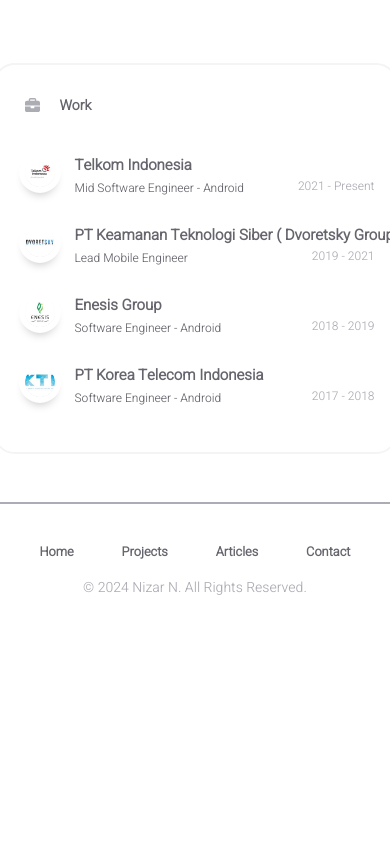
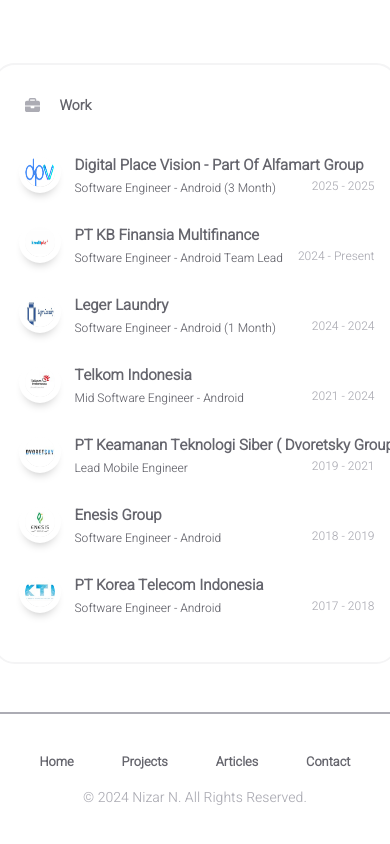
Before and after one commit to NizarNaufal/my-portofolio, a React (Create React App) app: page / in a window 390 px wide. Shown: the part 4240-5084 px from the top of the page. Before the commit the page ends 4877 px from the top, so only its background shows below. Built offline with nearby package versions, Linux system fonts and the light colour scheme.

Commit message:
Fix: Add Kreditplus Mobile Apps, Osa Apps

```diff
--- a/src/components/homepage/works.jsx
+++ b/src/components/homepage/works.jsx
@@ -15,6 +15,42 @@
 					<div className="works-body">
 						<div className="work">
 							<img
+								src="./logo_dpv.png"
+								alt="kb"
+								className="work-image"
+							/>
+							<div className="work-title">Digital Place Vision - Part Of Alfamart Group</div>
+							<div className="work-subtitle">
+								Software Engineer - Android (3 Month)
+							</div>
+							<div className="work-duration">2025 - 2025</div>
+						</div>
+						<div className="work">
+							<img
+								src="./logo_kp.png"
+								alt="kb"
+								className="work-image"
+							/>
+							<div className="work-title">PT KB Finansia Multifinance</div>
+							<div className="work-subtitle">
+								Software Engineer - Android Team Lead
+							</div>
+							<div className="work-duration">2024 - Present</div>
+						</div>
+						<div className="work">
+							<img
+								src="./legerlaundry.jpg"
+								alt="leger"
+								className="work-image"
+							/>
+							<div className="work-title">Leger Laundry</div>
+							<div className="work-subtitle">
+								Software Engineer - Android (1 Month)
+							</div>
+							<div className="work-duration">2024 - 2024</div>
+						</div>
+						<div className="work">
+							<img
 								src="./telkom.jpeg"
 								alt="telkom"
 								className="work-image"
@@ -23,7 +59,7 @@
 							<div className="work-subtitle">
 								Mid Software Engineer - Android
 							</div>
-							<div className="work-duration">2021 - Present</div>
+							<div className="work-duration">2021 - 2024</div>
 						</div>
 
 						<div className="work">
```
Also changed, not shown: public/logo_dpv.png (added), public/logo_kp.png (added).
